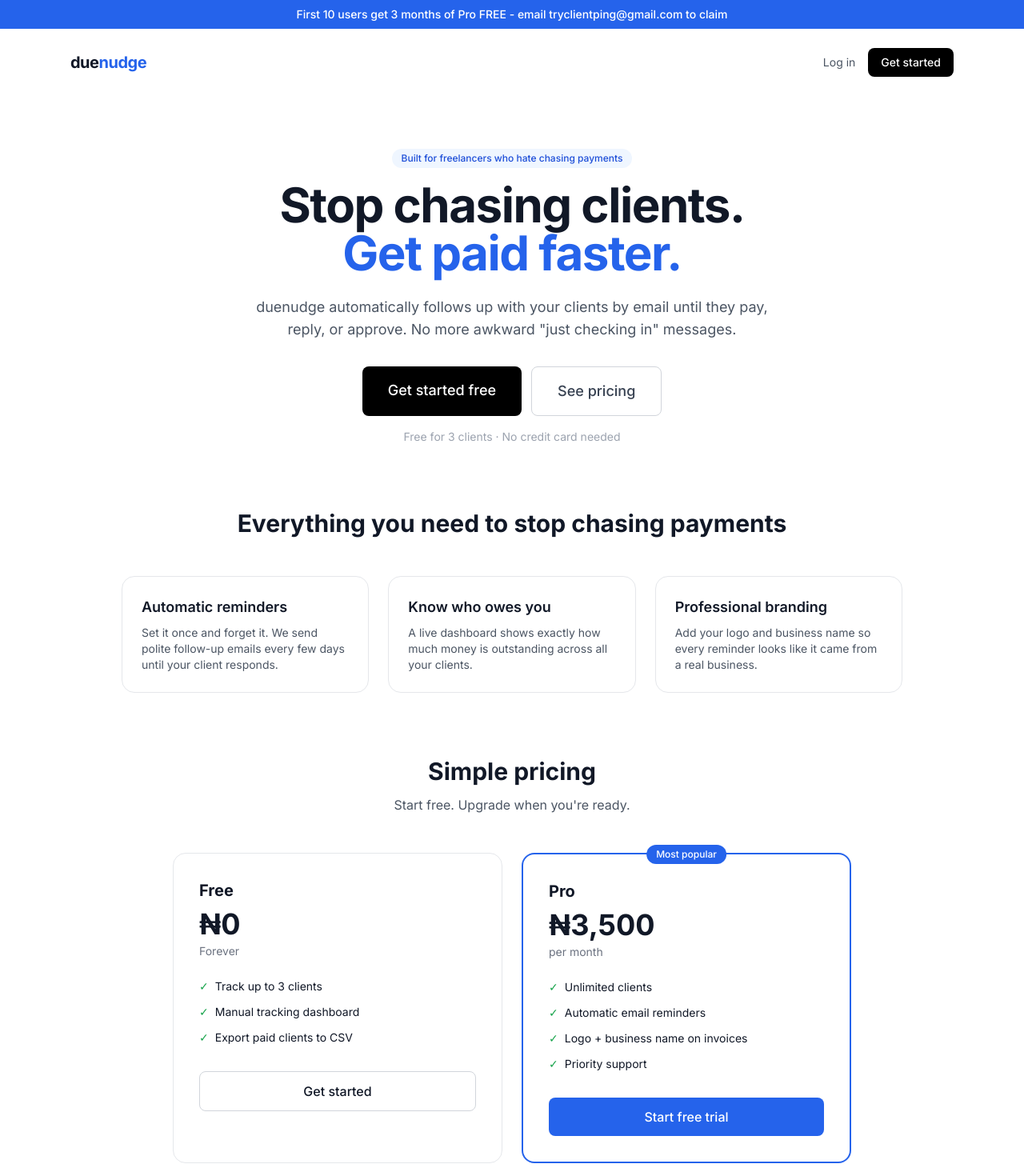
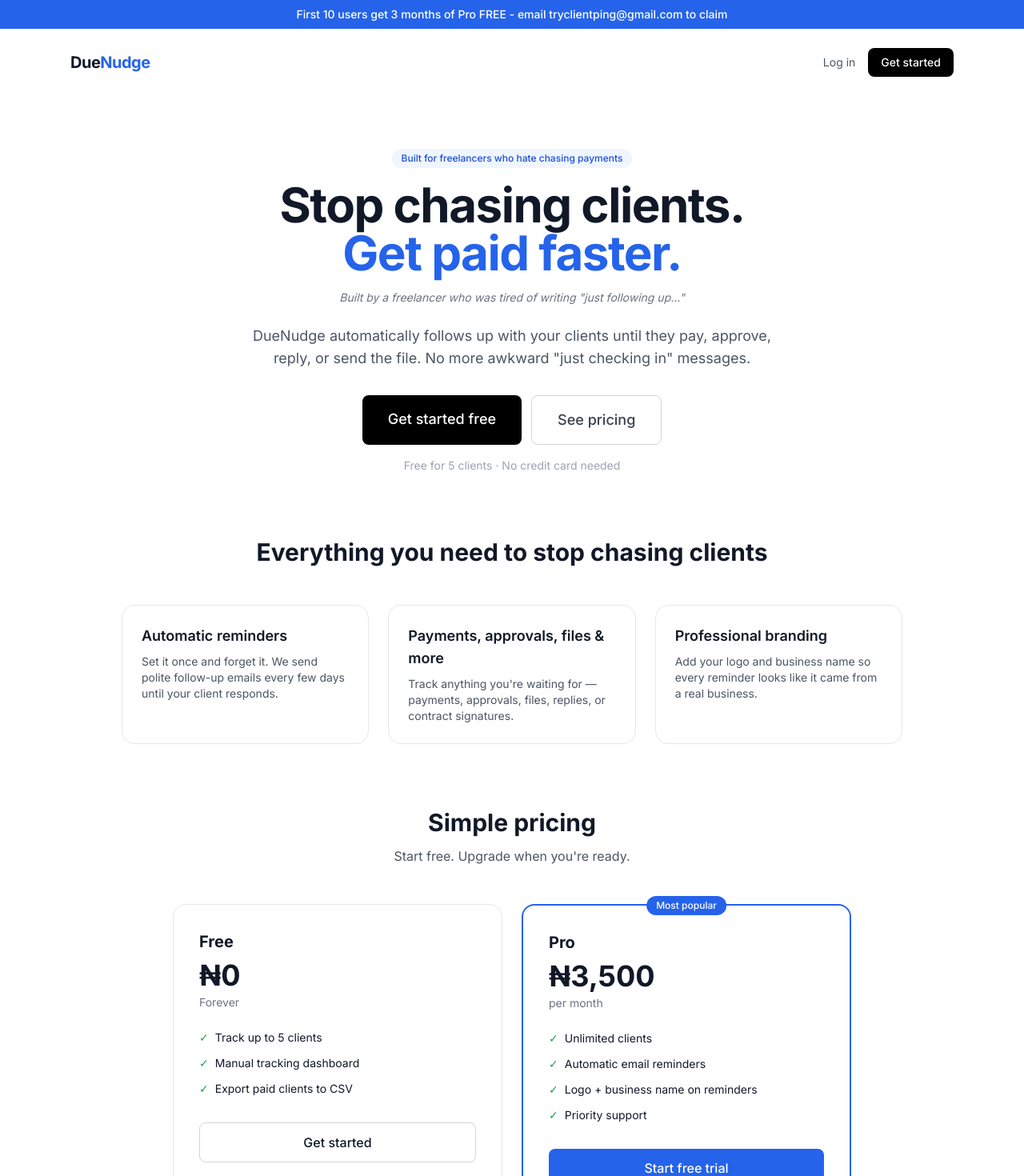
Before and after one commit to ABS646/clientping, a Next.js app: page / in a window 1280 px wide. Shown: the top 1470 px of the page at 80% size. Built offline with nearby package versions, Linux system fonts and the light colour scheme; no server answers.

Commit message:
updated landing page

```diff
--- a/app/page.tsx
+++ b/app/page.tsx
@@ -1,6 +1,29 @@
+'use client'
+
+import { useEffect, useState } from 'react'
 import Link from 'next/link'
 
 export default function Home() {
+  const [currency, setCurrency] = useState<'NGN' | 'USD'>('NGN')
+  const [loading, setLoading] = useState(true)
+
+  useEffect(() => {
+    fetch('https://ipapi.co/json/')
+      .then((res) => res.json())
+      .then((data) => {
+        if (data.country_code && data.country_code !== 'NG') {
+          setCurrency('USD')
+        }
+      })
+      .catch(() => {
+        // Default to NGN if geo lookup fails
+      })
+      .finally(() => setLoading(false))
+  }, [])
+
+  const price = currency === 'NGN' ? '₦3,500' : '$15'
+  const freePrice = currency === 'NGN' ? '₦0' : '$0'
+
   return (
     <div>
       <div className="bg-blue-600 text-white text-center py-2 px-4 text-sm font-medium">
@@ -12,7 +35,7 @@
         <nav className="max-w-6xl mx-auto px-6 py-6 flex items-center justify-between">
           <Link href="/" className="flex items-center gap-2">
             <span className="font-bold text-xl tracking-tight">
-              due<span className="text-blue-600">nudge</span>
+              Due<span className="text-blue-600">Nudge</span>
             </span>
           </Link>
           <div className="flex items-center gap-4">
@@ -38,9 +61,12 @@
             <br />
             <span className="text-blue-600">Get paid faster.</span>
           </h1>
+          <p className="mt-4 text-sm text-gray-500 italic">
+            Built by a freelancer who was tired of writing "just following up..."
+          </p>
           <p className="mt-6 text-lg text-gray-600 max-w-2xl mx-auto">
-            duenudge automatically follows up with your clients by email until
-            they pay, reply, or approve. No more awkward "just checking in"
+            DueNudge automatically follows up with your clients until they pay,
+            approve, reply, or send the file. No more awkward "just checking in"
             messages.
           </p>
           <div className="mt-8 flex flex-col sm:flex-row gap-3 justify-center">
@@ -58,14 +84,14 @@
             </a>
           </div>
           <p className="mt-4 text-sm text-gray-400">
-            Free for 3 clients · No credit card needed
+            Free for 5 clients · No credit card needed
           </p>
         </section>
 
         {/* Features */}
         <section className="max-w-5xl mx-auto px-6 pb-20">
           <h2 className="text-3xl font-bold text-center mb-12 text-gray-900">
-            Everything you need to stop chasing payments
+            Everything you need to stop chasing clients
           </h2>
           <div className="grid md:grid-cols-3 gap-6">
             {[
@@ -75,9 +101,9 @@
                   'Set it once and forget it. We send polite follow-up emails every few days until your client responds.',
               },
               {
-                title: 'Know who owes you',
+                title: 'Payments, approvals, files & more',
                 description:
-                  'A live dashboard shows exactly how much money is outstanding across all your clients.',
+                  "Track anything you're waiting for — payments, approvals, files, replies, or contract signatures.",
               },
               {
                 title: 'Professional branding',
@@ -106,12 +132,12 @@
             {/* Free */}
             <div className="border rounded-2xl p-8">
               <h3 className="text-xl font-bold mb-2">Free</h3>
-              <div className="text-4xl font-bold mb-1">₦0</div>
+              <div className="text-4xl font-bold mb-1">{freePrice}</div>
               <p className="text-gray-500 text-sm mb-6">Forever</p>
               <ul className="space-y-3 mb-8 text-sm">
                 <li className="flex items-start gap-2">
                   <span className="text-green-600">✓</span>
-                  Track up to 3 clients
+                  Track up to 5 clients
                 </li>
                 <li className="flex items-start gap-2">
                   <span className="text-green-600">✓</span>
@@ -136,7 +162,9 @@
                 Most popular
               </div>
               <h3 className="text-xl font-bold mb-2">Pro</h3>
-              <div className="text-4xl font-bold mb-1">₦3,500</div>
+              <div className="text-4xl font-bold mb-1">
+                {loading ? '...' : price}
+              </div>
               <p className="text-gray-500 text-sm mb-6">per month</p>
               <ul className="space-y-3 mb-8 text-sm">
                 <li className="flex items-start gap-2">
@@ -149,19 +177,33 @@
                 </li>
                 <li className="flex items-start gap-2">
                   <span className="text-green-600">✓</span>
-                  Logo + business name on invoices
+                  Logo + business name on reminders
                 </li>
                 <li className="flex items-start gap-2">
                   <span className="text-green-600">✓</span>
                   Priority support
                 </li>
               </ul>
+              {currency === 'NGN' ? (
                 <Link
                   href="/login"
                   className="block text-center bg-blue-600 text-white rounded-lg py-3 font-medium hover:bg-blue-700"
                 >
                   Start free trial
                 </Link>
+              ) : (
+                <a
+                  href="mailto:tryclientping@gmail.com?subject=DueNudge%20Beta%20Access&body=Hi%2C%20I'd%20like%20early%20access%20to%20DueNudge%20Pro%20during%20the%20beta.%20Please%20add%20me."
+                  className="block text-center bg-blue-600 text-white rounded-lg py-3 font-medium hover:bg-blue-700"
+                >
+                  Get free beta access
+                </a>
+              )}
+              {currency === 'USD' && (
+                <p className="text-xs text-gray-500 mt-3 text-center">
+                  Pro launches soon. Email us for free access during the beta.
+                </p>
+              )}
             </div>
           </div>
         </section>
@@ -215,7 +257,7 @@
         {/* Footer */}
         <footer className="border-t">
           <div className="max-w-6xl mx-auto px-6 py-8 flex flex-col sm:flex-row items-center justify-between gap-4 text-sm text-gray-500">
-            <div>© {new Date().getFullYear()} due nudge. All rights reserved.</div>
+            <div>© {new Date().getFullYear()} DueNudge. All rights reserved.</div>
             <div className="flex gap-4">
               <a href="mailto:tryclientping@gmail.com" className="hover:text-black">
                 Contact
```
Lines whose indentation alone changed are shown as unchanged.
